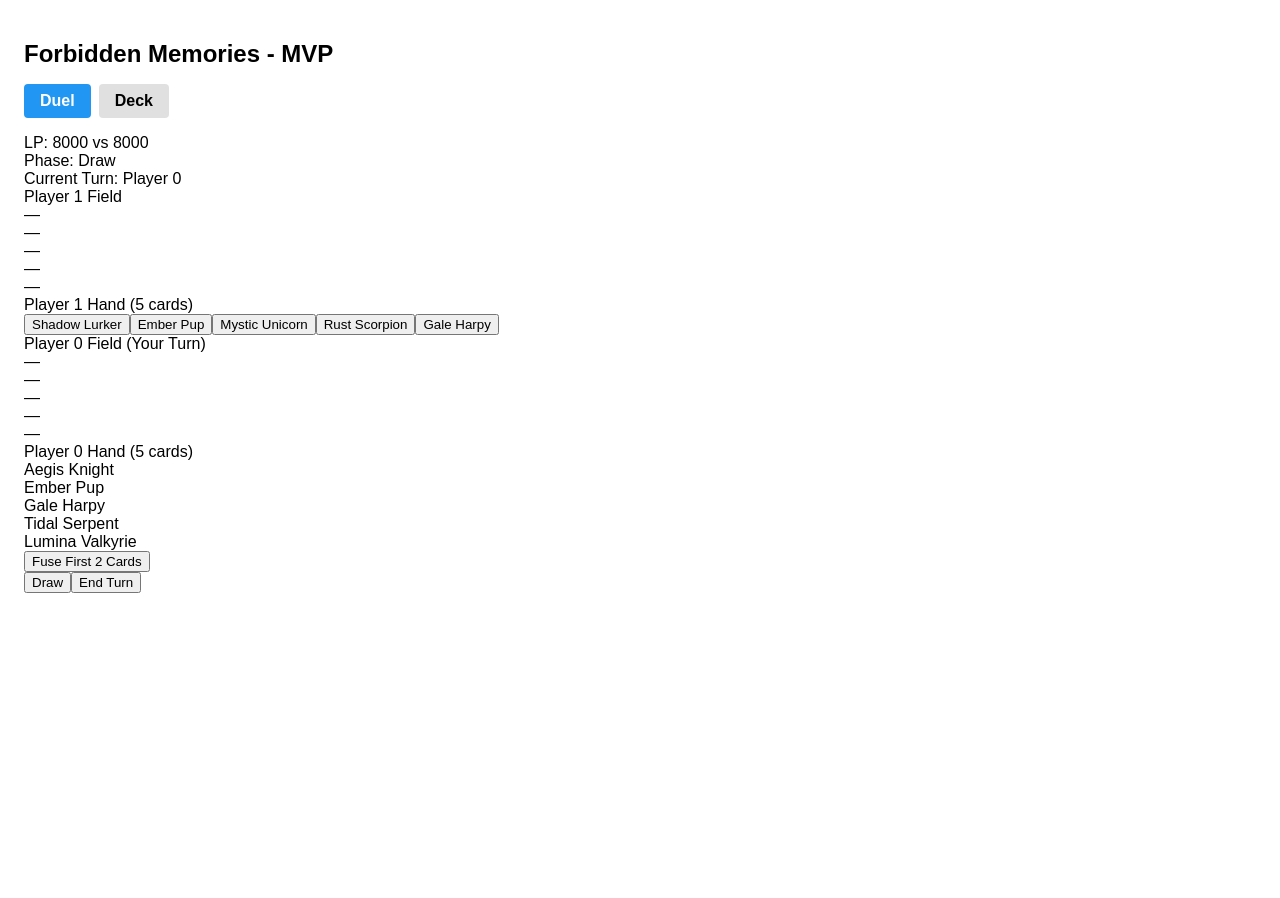
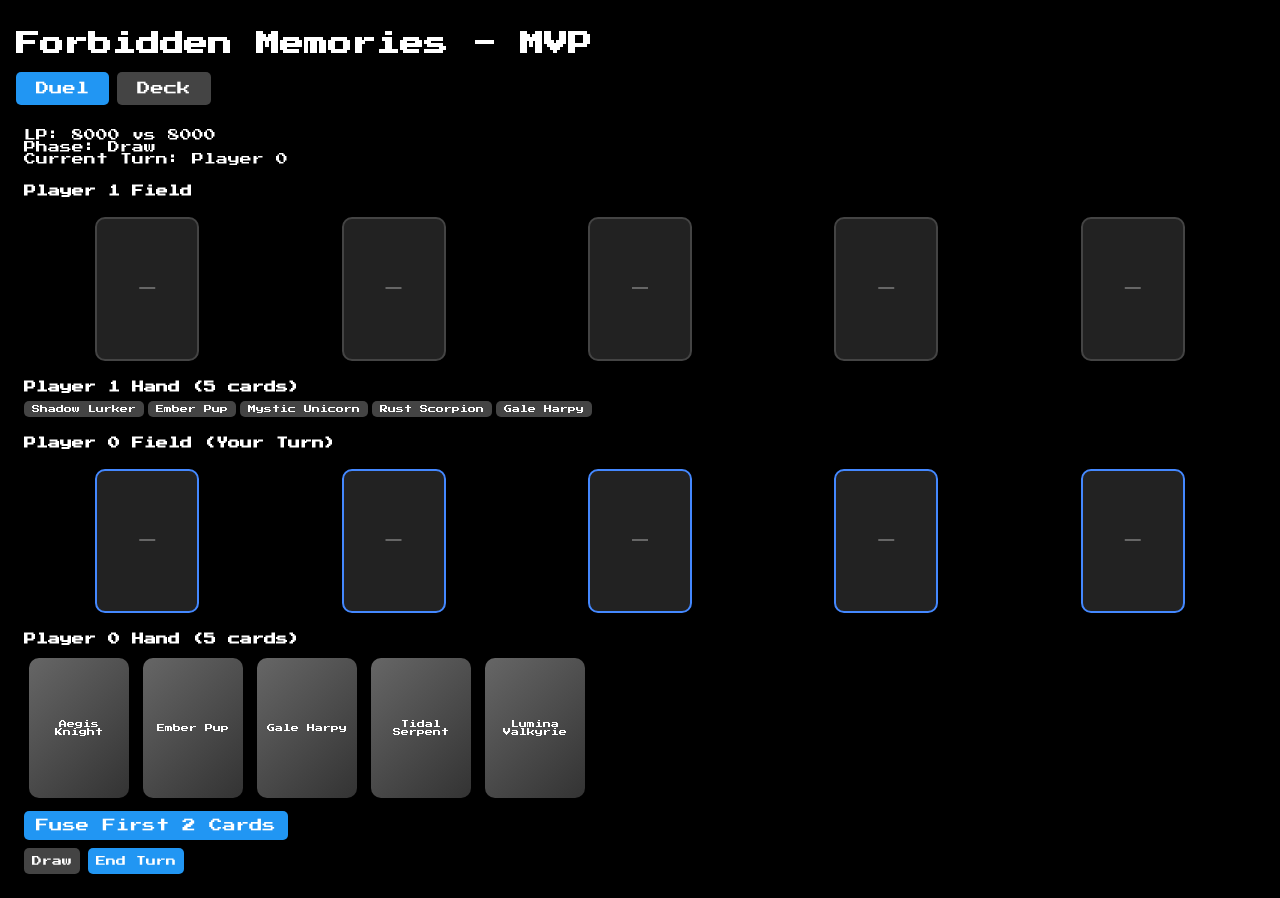
Before and after one commit to Tompozompo/forbidden-memories, a React (Vite) app: page / in a window 1280 px wide. Before the commit the page ends 800 px from the top, so only its background shows below. Built offline with nearby package versions, Linux system fonts and the light colour scheme.

Commit message:
Add retro Yu-Gi-Oh! Duel Links styling with CSS
Co-authored-by: Tompozompo <8508283+Tompozompo@users.noreply.github.com>

```diff
--- a/src/App.tsx
+++ b/src/App.tsx
@@ -33,7 +33,7 @@ function App() {
   };
 
   return (
-    <div style={{ padding: '16px', fontFamily: 'sans-serif' }}>
+    <div style={{ padding: '16px' }}>
       <h1 style={{ fontSize: '24px', marginBottom: '16px' }}>Forbidden Memories - MVP</h1>
 
       {/* Tab Navigation */}
@@ -41,14 +41,7 @@ function App() {
         <button
           onClick={() => handleTabChange('Duel')}
           style={{
-            padding: '8px 16px',
-            backgroundColor: activeTab === 'Duel' ? '#2196f3' : '#e0e0e0',
-            color: activeTab === 'Duel' ? 'white' : 'black',
-            border: 'none',
-            borderRadius: '4px',
-            fontSize: '16px',
-            fontWeight: 'bold',
-            cursor: 'pointer'
+            backgroundColor: activeTab === 'Duel' ? '#2196f3' : undefined,
           }}
         >
           Duel
@@ -56,14 +49,7 @@ function App() {
         <button
           onClick={() => handleTabChange('Deck')}
           style={{
-            padding: '8px 16px',
-            backgroundColor: activeTab === 'Deck' ? '#2196f3' : '#e0e0e0',
-            color: activeTab === 'Deck' ? 'white' : 'black',
-            border: 'none',
-            borderRadius: '4px',
-            fontSize: '16px',
-            fontWeight: 'bold',
-            cursor: 'pointer'
+            backgroundColor: activeTab === 'Deck' ? '#2196f3' : undefined,
           }}
         >
           Deck
--- /dev/null
+++ b/src/index.css
@@ -0,0 +1,71 @@
+/* Import game-like font from Google Fonts */
+@import url('https://fonts.googleapis.com/css2?family=Press+Start+2P&display=swap');
+
+body {
+  font-family: 'Press Start 2P', 'Courier New', monospace; /* game-like font with fallback */
+  background-color: #000;
+  color: #fff;
+  margin: 0;
+  padding: 0;
+}
+
+button {
+  background-color: #444;
+  color: #fff;
+  border: none;
+  padding: 10px 20px;
+  border-radius: 5px;
+  cursor: pointer;
+  transition: background-color 0.3s;
+  font-family: inherit;
+}
+
+button:hover {
+  background-color: #666;
+}
+
+button:active {
+  background-color: #222;
+}
+
+button:disabled {
+  background-color: #222;
+  cursor: not-allowed;
+  opacity: 0.5;
+}
+
+.card {
+  width: 100px;
+  height: 140px;
+  background: linear-gradient(135deg, #666 0%, #333 100%);
+  display: flex;
+  align-items: center;
+  justify-content: center;
+  margin: 5px;
+  border-radius: 10px;
+  box-shadow: 2px 2px 5px rgba(0, 0, 0, 0.5);
+  color: #fff;
+}
+
+.field-zone {
+  display: flex;
+  justify-content: space-around;
+  margin: 20px 0;
+}
+
+.field-zone .slot {
+  width: 100px;
+  height: 140px;
+  background: #222;
+  border: 2px solid #444;
+  border-radius: 10px;
+  display: flex;
+  align-items: center;
+  justify-content: center;
+  transition: transform 0.3s;
+  cursor: pointer;
+}
+
+.field-zone .slot:hover {
+  transform: scale(1.05);
+}
--- a/src/main.tsx
+++ b/src/main.tsx
@@ -1,6 +1,7 @@
 import React from 'react';
 import ReactDOM from 'react-dom/client';
 import App from './App';
+import './index.css';
 
 ReactDOM.createRoot(document.getElementById('root')!).render(
   <React.StrictMode>
--- a/src/ui/DraggableCard.tsx
+++ b/src/ui/DraggableCard.tsx
@@ -51,9 +51,11 @@ export default function DraggableCard({ card, onDragEnd }: DraggableCardProps) {
         touchAction: 'none',
         cursor: 'grab',
       }}
-      className="border px-2 py-1 text-xs bg-white select-none"
+      className="card select-none"
     >
-      {card.name}
+      <div style={{ fontSize: '8px', textAlign: 'center', padding: '4px' }}>
+        {card.name}
+      </div>
     </animated.div>
   );
 }
--- a/src/ui/DuelBoard.tsx
+++ b/src/ui/DuelBoard.tsx
@@ -128,15 +128,15 @@ export default function DuelBoard({ p0Deck, p1Deck, allCards }: { p0Deck: Card[]
   };
 
   return (
-    <div className="p-2">
-      <div className="text-xs">LP: {state.lp[0]} vs {state.lp[1]}</div>
-      <div className="text-xs">Phase: {state.phase}</div>
-      <div className="text-xs">Current Turn: Player {state.turn}</div>
+    <div style={{ padding: '8px' }}>
+      <div style={{ fontSize: '12px' }}>LP: {state.lp[0]} vs {state.lp[1]}</div>
+      <div style={{ fontSize: '12px' }}>Phase: {state.phase}</div>
+      <div style={{ fontSize: '12px' }}>Current Turn: Player {state.turn}</div>
 
       {/* AI thinking banner */}
       {isAIThinking && (
-        <div className="my-2 p-2 bg-blue-100 border border-blue-300 rounded text-center">
-          <span className="text-sm font-semibold">Rex is thinking...</span>
+        <div style={{ margin: '8px 0', padding: '8px', backgroundColor: '#2196f3', border: '2px solid #4488ff', borderRadius: '5px', textAlign: 'center' }}>
+          <span style={{ fontSize: '12px', fontWeight: 'bold' }}>Rex is thinking...</span>
         </div>
       )}
 
@@ -150,12 +150,12 @@ export default function DuelBoard({ p0Deck, p1Deck, allCards }: { p0Deck: Card[]
       />
 
       {/* player 1 hand */}
-      <div className="mt-2">
-        <div className="text-xs font-bold">
+      <div style={{ marginTop: '8px' }}>
+        <div style={{ fontSize: '12px', fontWeight: 'bold' }}>
           Player 1 Hand ({state.hands[1].length} cards)
-          {state.hasSummoned[1] && <span className="text-gray-500 ml-2">(already summoned)</span>}
+          {state.hasSummoned[1] && <span style={{ color: '#888', marginLeft: '8px' }}>(already summoned)</span>}
         </div>
-        <div className="flex gap-1 my-2">
+        <div style={{ display: 'flex', gap: '4px', margin: '8px 0' }}>
           {state.hands[1].map((c: Card, i) => (
             state.turn === 1 && !state.hasSummoned[1] ? (
               <DraggableCard
@@ -164,7 +164,7 @@ export default function DuelBoard({ p0Deck, p1Deck, allCards }: { p0Deck: Card[]
                 onDragEnd={(target) => handleCardDrop(c, target)}
               />
             ) : (
-              <button key={i} className="border px-2 py-1 text-xs bg-gray-100">{c.name}</button>
+              <button key={i} style={{ fontSize: '8px', padding: '4px 8px' }}>{c.name}</button>
             )
           ))}
         </div>
@@ -180,12 +180,12 @@ export default function DuelBoard({ p0Deck, p1Deck, allCards }: { p0Deck: Card[]
       />
 
       {/* player 0 hand */}
-      <div className="mt-2">
-        <div className="text-xs font-bold">
+      <div style={{ marginTop: '8px' }}>
+        <div style={{ fontSize: '12px', fontWeight: 'bold' }}>
           Player 0 Hand ({state.hands[0].length} cards)
-          {state.hasSummoned[0] && <span className="text-gray-500 ml-2">(already summoned)</span>}
+          {state.hasSummoned[0] && <span style={{ color: '#888', marginLeft: '8px' }}>(already summoned)</span>}
         </div>
-        <div className="flex gap-1 my-2">
+        <div style={{ display: 'flex', gap: '4px', margin: '8px 0' }}>
           {state.hands[0].map((c: Card, i) => (
             state.turn === 0 && !state.hasSummoned[0] ? (
               <DraggableCard
@@ -194,7 +194,7 @@ export default function DuelBoard({ p0Deck, p1Deck, allCards }: { p0Deck: Card[]
                 onDragEnd={(target) => handleCardDrop(c, target)}
               />
             ) : (
-              <button key={i} className="border px-2 py-1 text-xs bg-gray-100">{c.name}</button>
+              <button key={i} style={{ fontSize: '8px', padding: '4px 8px' }}>{c.name}</button>
             )
           ))}
         </div>
@@ -202,22 +202,21 @@ export default function DuelBoard({ p0Deck, p1Deck, allCards }: { p0Deck: Card[]
 
       {/* Attack confirmation UI */}
       {attackPreview && selectedAttacker && (
-        <div className="mt-4 p-3 bg-yellow-100 border-2 border-yellow-500 rounded">
-          <div className="text-sm font-bold mb-2">
+        <div style={{ marginTop: '16px', padding: '12px', backgroundColor: '#ff8800', border: '2px solid #ffaa00', borderRadius: '5px' }}>
+          <div style={{ fontSize: '12px', fontWeight: 'bold', marginBottom: '8px' }}>
             {attackPreview.isDirect
               ? `Direct Attack: ${attackPreview.damage} → ${state.lp[state.turn === 0 ? 1 : 0]} LP`
               : `Battle: ${attackPreview.damage} ATK vs Enemy Monster`
             }
           </div>
-          <div className="flex gap-2">
+          <div style={{ display: 'flex', gap: '8px' }}>
             <button
-              className="bg-red-500 text-white px-4 py-2 rounded font-bold"
+              style={{ backgroundColor: '#cc0000', padding: '8px 16px', fontWeight: 'bold' }}
               onClick={confirmAttack}
             >
               Confirm Attack
             </button>
             <button
-              className="bg-gray-300 px-4 py-2 rounded"
               onClick={cancelAttack}
             >
               Cancel
@@ -228,7 +227,7 @@ export default function DuelBoard({ p0Deck, p1Deck, allCards }: { p0Deck: Card[]
 
       {/* fusion test button - try fusing first two cards if possible */}
       <button
-        className="bg-blue-500 text-white px-3 py-1 rounded"
+        style={{ backgroundColor: '#2196f3', padding: '8px 12px' }}
         onClick={() => {
           if (state.hands[0].length >= 2) {
             dispatch({ type: 'FUSE', matA: state.hands[0][0].id, matB: state.hands[0][1].id, allCards });
@@ -239,15 +238,15 @@ export default function DuelBoard({ p0Deck, p1Deck, allCards }: { p0Deck: Card[]
       </button>
 
       {/* manual draw button for testing */}
-      <div className="mt-2">
+      <div style={{ marginTop: '8px' }}>
         <button
-          className="border px-2 py-1 text-xs"
+          style={{ padding: '8px', fontSize: '10px' }}
           onClick={() => dispatch({ type: 'DRAW' })}
         >
           Draw
         </button>
         <button
-          className="border px-2 py-1 text-xs ml-2 bg-blue-500 text-white"
+          style={{ marginLeft: '8px', backgroundColor: '#2196f3', padding: '8px', fontSize: '10px' }}
           onClick={() => dispatch({ type: 'END_TURN' })}
           disabled={state.turn !== 0}
         >
--- a/src/ui/FieldZone.tsx
+++ b/src/ui/FieldZone.tsx
@@ -10,33 +10,30 @@ interface FieldZoneProps {
 
 export default function FieldZone({ player, monsters, isActive, onZoneClick, highlightedZone }: FieldZoneProps) {
   return (
-    <div className="my-4">
-      <div className="text-xs font-bold mb-2">
+    <div style={{ margin: '20px 0' }}>
+      <div style={{ fontSize: '12px', fontWeight: 'bold', marginBottom: '8px' }}>
         Player {player} Field {isActive ? '(Your Turn)' : ''}
       </div>
-      <div className="flex gap-2">
+      <div className="field-zone">
         {monsters.map((card, idx) => (
           <div
             key={idx}
             data-slot={idx}
             data-player={player}
             onClick={() => onZoneClick?.(idx, card)}
-            className={`
-              w-16 h-20 border-2 rounded flex items-center justify-center text-xs
-              ${isActive ? 'border-blue-400 bg-blue-50' : 'border-gray-300 bg-gray-50'}
-              ${card ? 'bg-green-100 border-green-500' : ''}
-              ${highlightedZone === idx ? 'ring-4 ring-yellow-400' : ''}
-              ${onZoneClick ? 'cursor-pointer hover:opacity-80' : ''}
-            `}
-            style={{ minWidth: '64px' }}
+            className={`slot ${highlightedZone === idx ? 'highlighted' : ''}`}
+            style={{
+              borderColor: isActive ? '#4488ff' : '#444',
+              boxShadow: highlightedZone === idx ? '0 0 20px rgba(255, 215, 0, 0.8)' : undefined,
+            }}
           >
             {card ? (
-              <div className="text-center px-1">
-                <div className="font-bold text-[10px] leading-tight">{card.name}</div>
-                <div className="text-[9px]">ATK {card.atk ?? 0}</div>
+              <div className="card" style={{ margin: 0, fontSize: '8px', textAlign: 'center', padding: '4px' }}>
+                <div style={{ fontWeight: 'bold', lineHeight: '1.2' }}>{card.name}</div>
+                <div style={{ fontSize: '7px', marginTop: '4px' }}>ATK {card.atk ?? 0}</div>
               </div>
             ) : (
-              <span className="text-gray-400">—</span>
+              <span style={{ color: '#666' }}>—</span>
             )}
           </div>
         ))}
```
Also changed, not shown: src/ui/DeckBuilder.tsx (+7 -5 lines).
